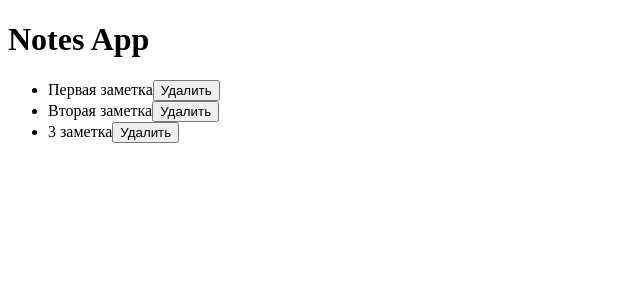
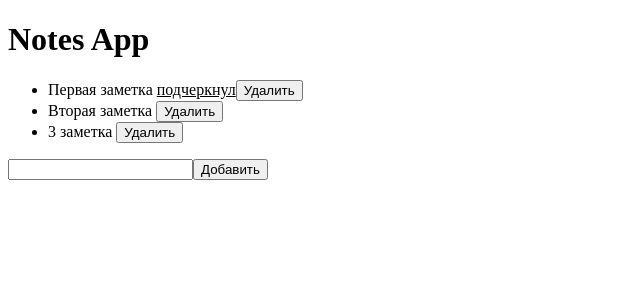
Before and after one commit to igor150195/notes-app, a React (Vite) app: page / in a window 1280 px wide. Shown: the top 300 px of the page, without its empty margins (0-640 px from the left). Built offline with nearby package versions, Linux system fonts and the light colour scheme.

Commit message:
добавил NoteForm.jsx, в котором форма добавления заметок

```diff
--- a/src/App.jsx
+++ b/src/App.jsx
@@ -1,21 +1,36 @@
-import React from "react";
+import React, { useState } from "react";
 import NoteList from "./components/NoteList";
-
-const notes = [
-  { id: 1, text: "Первая заметка" },
-  { id: 2, text: "Вторая заметка" },
-  { id: 3, text: "3 заметка" },
-];
-
-const handleDelete = (id, text) => {
-  alert(`Удалить заметку с id ${id} с текстом ${text}`);
-};
+import NoteForm from "./components/NoteForm";
 
 export default function App() {
+  const [notes, setNotes] = useState([
+    { id: 1, text: "Первая заметка", description: "подчеркнул" },
+    { id: 2, text: "Вторая заметка" },
+    { id: 3, text: "3 заметка" },
+  ]);
+
+  const handleDelete = (deleteId) => {
+    setNotes(notes.filter((note) => note.id !== deleteId));
+
+    /* старая запись выглядит так
+    let test2 = notes.filter(function(note) {
+      return note.id !== deleteId
+    });*/
+  };
+
+  const handleOnAdd = (text) => {
+    const newNote = {
+      id: Date.now(), // простейший уникальный id
+      text: text,
+    };
+    setNotes([...notes, newNote]);
+  };
+
   return (
     <div>
       <h1>Notes App</h1>
       <NoteList notes={notes} onDelete={handleDelete} />
+      <NoteForm onAdd={handleOnAdd} />
     </div>
   );
 }
--- a/src/components/Note.jsx
+++ b/src/components/Note.jsx
@@ -1,11 +1,11 @@
 import React from "react";
 import PropTypes from "prop-types";
 
-export default function Note({ id, text, onDelete }) {
+export default function Note({ id, text, description, onDelete }) {
   const handleDelete = () => onDelete(id, text);
   return (
     <li>
-      <span>{text}</span>
+      <span>{text}</span> <ins>{description}</ins>
       <button onClick={handleDelete}>Удалить</button>
     </li>
   );
@@ -15,5 +15,6 @@ export default function Note({ id, text, onDelete }) {
 Note.propTypes = {
   id: PropTypes.number.isRequired,
   text: PropTypes.string.isRequired,
+  description: PropTypes.string.isRequired,
   onDelete: PropTypes.func.isRequired,
 };
--- a/src/components/NoteForm.jsx
+++ b/src/components/NoteForm.jsx
@@ -0,0 +1,30 @@
+import React, { useState } from "react";
+import PropTypes from "prop-types";
+
+export default function NoteForm({ onAdd }) {
+  const [text, setText] = useState("");
+
+  const handleSubmit = (e) => {
+    e.preventDefault();
+
+    if (!text.trim()) return; // если пусто — не добавляем
+    onAdd(text);
+    setText(""); // очищаем поле после добавления
+  };
+
+  return (
+    <form onSubmit={handleSubmit}>
+      <input
+        type="text"
+        value={text}
+        onChange={(e) => setText(e.target.value)}
+      />
+      <button type="submit">Добавить</button>
+    </form>
+  );
+}
+
+// PropTypes проверяют типы props
+NoteForm.propTypes = {
+  onAdd: PropTypes.func.isRequired,
+};
--- a/src/components/NoteList.jsx
+++ b/src/components/NoteList.jsx
@@ -6,7 +6,13 @@ export default function NoteList({ notes, onDelete }) {
   return (
     <ul>
       {notes.map((note) => (
-        <Note key={note.id} id={note.id} text={note.text} onDelete={onDelete} />
+        <Note
+          key={note.id}
+          description={note.description}
+          id={note.id}
+          text={note.text}
+          onDelete={onDelete}
+        />
       ))}
     </ul>
   );
```
